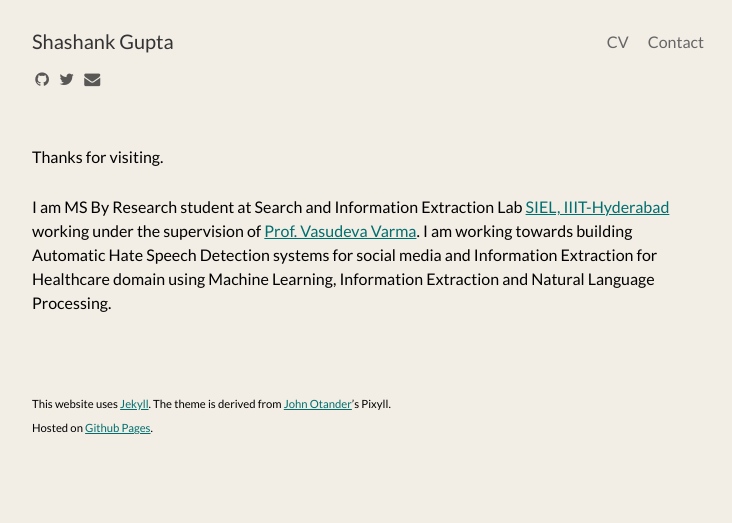
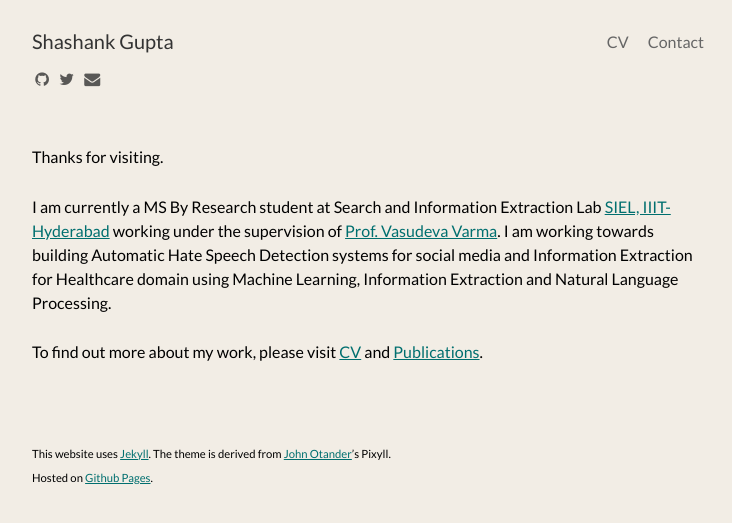
Before and after one commit to shashankg7/shashankg7.github.io, a Jekyll site: the page built from index.md, in a window 1280 px wide. Shown: the top 523 px of the page, without its empty margins (272-1004 px from the left). Built offline with Jekyll 4.4.1, drawn with Linux system fonts in a browser that asks for light colours; nearby versions of some CDN libraries.

Commit message:
resume added

```diff
--- a/index.md
+++ b/index.md
@@ -5,7 +5,9 @@
 
 Thanks for visiting.
 
-I am MS By Research student at Search and Information Extraction Lab [SIEL, IIIT-Hyderabad](search.iiit.ac.in) working under the supervision of [Prof. Vasudeva Varma](https://faculty.iiit.ac.in/~vv/Home.html). I am working towards building Automatic Hate Speech Detection systems for social media and Information Extraction for Healthcare domain using Machine Learning, Information Extraction and Natural Language Processing.
+I am currently a MS By Research student at Search and Information Extraction Lab [SIEL, IIIT-Hyderabad](search.iiit.ac.in) working under the supervision of [Prof. Vasudeva Varma](https://faculty.iiit.ac.in/~vv/Home.html). I am working towards building Automatic Hate Speech Detection systems for social media and Information Extraction for Healthcare domain using Machine Learning, Information Extraction and Natural Language Processing.
+
+To find out more about my work, please visit [CV](/resume-final.pdf) and [Publications](/publications/).
 
 <br/>
 
```
Also changed, not shown: 1 other file.
